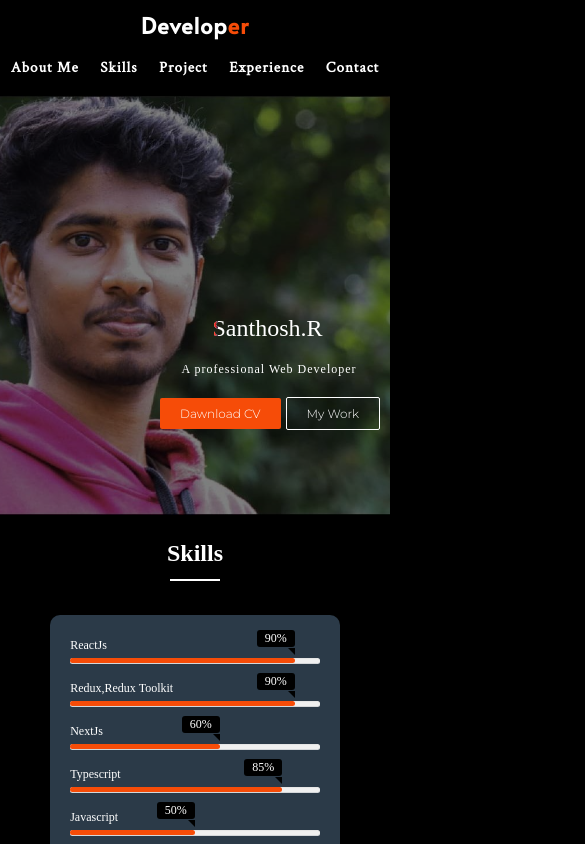
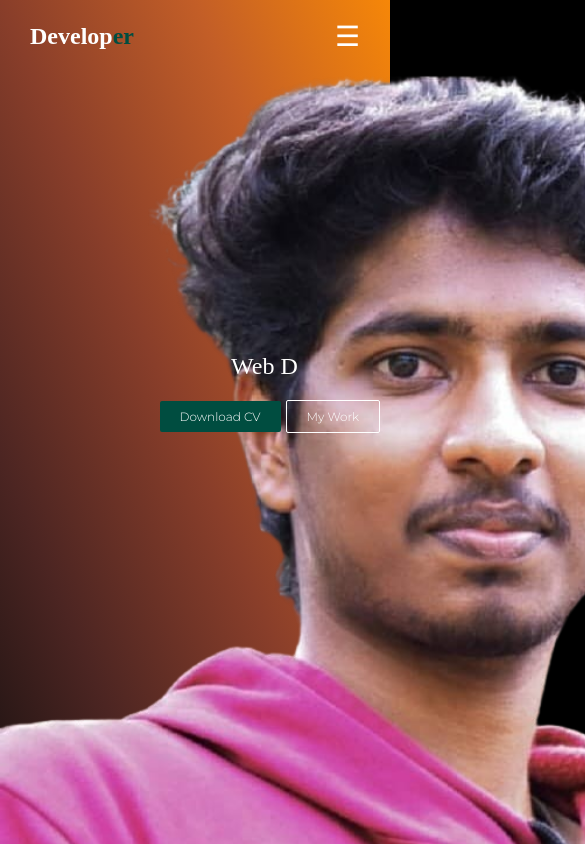
Before and after one commit to santhu434/Portfolio, a React (Create React App) app: page / in a window 390 px wide. Shown: the top 844 px of the page, 585 px wide, since content can reach past the window. Built offline with nearby package versions, Linux system fonts and the light colour scheme.

Commit message:
New update

```diff
--- a/src/App.js
+++ b/src/App.js
@@ -9,8 +9,10 @@ import Work from "./components/Work/Work";
 function App() {
   return (
     <div className="App">
+       <div className="banner">
        <Header/>
        <Topcontainer/>
+       </div>
        <Skillcontainer/>
        {/* <Projectcontainer/> */}
        <Experiencecontainer/>
--- a/src/components/Contact/contact.css
+++ b/src/components/Contact/contact.css
@@ -15,6 +15,7 @@
     justify-content: center;
     padding: 30px;
     margin-top: 20px;
+    background-image: url("https://encrypted-tbn0.gstatic.com/images?q=tbn:ANd9GcTO5M8JMJwFZDAlf02HmXrPk2owE6vGWUEIKQ&s");
 }
 .contact_container>p{
     font-size:20px;
--- a/src/components/Header/Header.js
+++ b/src/components/Header/Header.js
@@ -3,28 +3,33 @@ import {Link} from 'react-scroll'
 import './header.css'
 function Header() {
   return (
-    <div className='header'>
-        <div className='header_left'>
-            <h1>Develop<span>er</span></h1>
+  <>
+  <header class="header">
+  <nav>
+    <div class="logo">
+      <a href="index.html">Develop<span>er</span></a>
     </div>
-        <div className='header_right'>
+    <input type="checkbox" id="menu-toggle"/>
+    <label for="menu-toggle" class="menu-icon">&#9776;</label>
+    <ul class="menu">
     <Link to='about' smooth={true} duration={500}>
-            <h4>About Me</h4>
+      <li><a>About Me</a></li>
+    </Link>
+      <Link to='exp' smooth={true} duration={500}>
+      <li><a>Experience</a></li>
+      </Link>
+      <Link to='project' smooth={true} duration={500}>
+      <li><a>Projects</a></li>
       </Link>
       <Link to='skills' smooth={true} duration={500}>
-            <h4>Skills</h4>
-            </Link>
-            <Link to='project' smooth={true} duration={500}>
-            <h4>Project</h4>
-            </Link>
-            <Link to='exp' smooth={true} duration={500}>
-            <h4>Experience</h4>
+      <li><a>Skills</a></li>
       </Link>
       <Link to='contact' smooth={true} duration={500}>
-            <h4>Contact</h4>
+      <li><a>Contact</a></li>
       </Link>
-        </div>
-    </div>
+    </ul>
+  </nav>
+</header></>
   )
 }
 
--- a/src/components/Header/header.css
+++ b/src/components/Header/header.css
@@ -1,98 +1,97 @@
-@import url('https://fonts.googleapis.com/css2?family=Alata&display=swap');
-@import url('https://fonts.googleapis.com/css2?family=Alata&family=Crimson+Text&display=swap');
 
 .header {
+    /* position: sticky;
+    top: 0; */
+    width: 100%;
+    /* box-shadow: 0 4px 20px hsla(207, 24%, 35%, 0.1); */
+    /* background-color: #151418; */
+    /* z-index: 1; */
+  }
+
+  nav {
     display: flex;
+    justify-content: space-between;
     align-items: center;
-    color: white;
-    background-color: black;
-    top: 0;
-    position: sticky;
-    z-index: 2000;
-}
+    padding: 20px 30px;
+  }
 
-.header_left {
-    flex: 0.4;
-}
+  .logo a {
+    font-size: 24px;
+    font-weight: bold;
+    color: #fff;
+  }
 
-.header_left > h1 {
-    text-align: center;
-    font-family: "Alata", sans-serif;
-    letter-spacing: 1px;
-    padding: 20px 0;
-}
+  .logo a span {
+    color: #004d40;
+  }
 
-.header_left > h1 > span {
-    color: #F64c08;
-}
+  .menu {
+    display: flex;
+    justify-content: center;
+    align-items: center;
+  }
+  .menu li{
+    list-style-type: none;
+  }
 
-.header_right {
-    display: flex;
-    flex: 0.6;
-    justify-content: space-evenly;
-    align-items: center;
-}
+  .menu a {
+    display: block;
+    padding: 7px 15px;
+    font-size: 17px;
+    font-weight: 500;
+    transition: 0.2s all ease-in-out;
+    color: #fff;
+  }
 
-.header_right > a > h4 {
-    font-size: 18px;
-    cursor: pointer;
-    transition: transform 200ms ease-in-out;
-    font-family: "Crimson Text", serif;
-    padding: 20px 0;
-    letter-spacing: 1px;
-}
+  .menu:hover a {
+    opacity: 0.4;
+  }
 
-.header_right > a > h4:hover {
-    transform: scale(1.09);
-    background-color: #F64c08;
-    color: white;
-    padding: 5px 20px;
-    border-radius: 2px;
-    letter-spacing: 1px;
-    font-family: "Crimson Text", serif;
-    font-size: 18px;
-    cursor: pointer;
-}
+  .menu a:hover {
+    opacity: 1;
+    color: #fff;
+  }
 
-.header_rightButton {
-    background-color: #F64c08;
-    color: white;
-    padding: 5px 20px;
-    border-radius: 2px;
-    cursor: pointer;
-}
+  .menu-icon {
+    display: none;
+  }
 
-/* Media Query for Responsive Dropdown Box */
-@media screen and (max-width: 420px) {
-    .header {
-        display: flex;
-        flex-direction: column;
+  #menu-toggle {
+    display: none;
+  }
 
-    }
-    .header_left > h1 {
-        padding: 10px 0;
-        text-align: center;
-        font-family: "Alata", sans-serif;
-        letter-spacing: 1px;
-        font-size: 22px;
-    }
-    .header_right {
-        width: 100%;
-        display: flex;
-        flex-direction:row;
-    }
-    .header_right > a > h4,
-    .header_rightButton {
-        font-size: 15px;
-        cursor: pointer;
-        transition: transform 200ms ease-in-out;
-        font-family: "Crimson Text", serif;
-        padding: 8px 5px;
-        letter-spacing: 1px;
-    }
-    .header_right > a > h4:hover{
-        font-size: 15px;
-        padding: 3px 8px;
+  #menu-toggle:checked ~ .menu {
+    transform: scale(1, 1);
+  }
+
+  @media only screen and (max-width: 950px) {
+    .menu {
+      flex-direction: column;
+      background-color: #151418;
+      align-items: start;
+      position: absolute;
+      top: 70px;
+      left: 0;
+      width: 100%;
+      z-index: 1;
+      transform: scale(1, 0);
+      transform-origin: top;
+      transition: transform 0.3s ease-in-out;
+      box-shadow: rgba(0, 0, 0, 0.15) 1.95px 1.95px 2.6px;
     }
 
-}
+    .menu a {
+      margin-left: 12px;
+    }
+
+    .menu li {
+      margin-bottom: 10px;
+    }
+
+    .menu-icon {
+      display: block;
+      color: #fff;
+      font-size: 28px;
+      cursor: pointer;
+    }
+  }
--- a/src/components/Topcontainer/topcontainer.css
+++ b/src/components/Topcontainer/topcontainer.css
@@ -1,22 +1,17 @@
 .topcontainer{
-    margin-top: 10px;
-    background: url('../../assets/profile.jpg');
+    /* margin-top: 10px; */
     height: 100vh;
-    background-position: center;
-    background-size: cover;
-    background-repeat: no-repeat;
-    box-shadow: inset 0 0 0 2000px rgba(0,0,0,0.5);
+    /* box-shadow: inset 0 0 0 2000px rgba(0,0,0,0.5); */
 }
 
 
-@media (max-width: 420px) {
+/* @media (max-width: 420px) {
     .topcontainer {
         margin-top: 10px;
-        background: url('../../assets/profile.jpg');
+        background: url('../../assets/profile2.png');
         height: 420px;
         background-position: center;
-        background-size: auto 100%; /* Adjusted background-size property */
         background-repeat: no-repeat;
         box-shadow: inset 0 0 0 2000px rgba(0,0,0,0.5);
      }
-}
+} */
--- a/src/components/Topcontent/Topcontent.js
+++ b/src/components/Topcontent/Topcontent.js
@@ -1,26 +1,46 @@
-import React from 'react'
-import { Link } from 'react-scroll'
-import './topcontent.css'
-import './cvbutton.css'
+import React, { useEffect } from 'react';
+import { Link } from 'react-scroll';
+import './topcontent.css';
+import './cvbutton.css';
+import profile from '../../assets/profile2.png';
+import Typewriter from 'typewriter-effect/dist/core';
+
 function Topcontent() {
+  useEffect(() => {
+    var app = document.getElementById('animate-text');
+
+    var typewriter = new Typewriter(app, {
+      loop: true,
+    });
+
+    typewriter
+      .typeString('Santhosh.R')
+      .pauseFor(2500)
+      .deleteAll()
+      .typeString('Web Developer')
+      .pauseFor(2500)
+      .deleteAll()
+      .typeString('<strong>FrontEnd Developer</strong>')
+      .pauseFor(2500)
+      .start();
+  }, []);
+
   return (
     <div className='topcontent'>
+      <div style={{ height: '100vh' }}>
+        <img src={profile} alt='Profile' style={{ height: '100%', width: 'auto' }} />
+      </div>
       <div className='topcontent_container'>
-        <div class="container">
-          <span data-title=" Santhosh.R" class="text">
-            Santhosh.R
-          </span>
-        </div>
-        <p>A professional Web Developer</p>
-        <a href="Santhosh Professional CV.pdf">
-          <button className='topcontent_dawnloadButton'>Dawnload CV</button>
+        <div id='animate-text'></div>
+        <a href='Santhosh Professional CV.pdf'>
+          <button className='topcontent_dawnloadButton'>Download CV</button>
         </a>
         <Link to='project' smooth={true} duration={500}>
           <button className='topcontent_workButton'>My Work</button>
         </Link>
       </div>
     </div>
-  )
+  );
 }
 
-export default Topcontent
+export default Topcontent;
--- a/src/components/Topcontent/cvbutton.css
+++ b/src/components/Topcontent/cvbutton.css
@@ -1,56 +1,32 @@
+#animate-text{
+  text-align:center;
+  font-size:50px;
+  /* background-image: linear-gradient(
+    -225deg,
+    #1c1c1e 0%,
+    #3f3f3f 29%,
+    #f7f4f4 67%,
+    #f2f2f0 100%
+  ); */
+  background-color: white;
+  background-clip:border-box;
+   text-fill-color: transparent;
+  background-clip:text;
+  -webkit-background-clip:text;
+  -webkit-text-fill-color: transparent;
+  text-fill-color: transparent;
+  animation: textclip 2s linear infinite;
+}
 
+@keyframes textclip {
+  to {
+    background-position: 200% center;
+  }
+}
 
-    .container{
-      margin: 0 auto;
-      /* height: 100vh; */
-      display: flex;
-      align-items:start;
-      justify-content: start;
-      background-color: transparent;
-      .text{
-        color: transparent;
-        font-size: 50px;
-        display: inline-block;
-        border-radius: 3px;
-        background-color:white;
-        position: relative;
-        -webkit-background-clip: text;
-        background-clip: text;
-        &:before{
-          content: attr(data-title);
-          background: linear-gradient(90deg, rgba(245,137,21,1) 0%, rgba(253,29,29,1) 51%, rgba(29,53,87,1) 100%);
-          position: absolute;
-          top: 0;
-          right: 0;
-          bottom: 0;
-          left: 0;
-          width: 0;
-          background-clip: text;
-          -webkit-background-clip: text;
-          transition: all 1s ease-in-out;
-          animation: text-animation 6s infinite;
-        }
-      }
-    }
-
-    @keyframes text-animation{
-      0%{
-        width: 0;
-      }
-      50%{
-        width: 100%;
-      }
-      100%{
-        width: 0;
-      }
-    }
-    @media (max-width: 420px) {
-      .container{
-        display: flex;
-        align-items: center;
-        justify-content: center;
-        .text{
-          font-size: 24px;
-        }
-      }
-    }
+@media only screen and (max-width: 420px){
+  #animate-text{
+    margin-top: 60px;
+font-size: 24px;
+  }
+}
--- a/src/components/Topcontent/topcontent.css
+++ b/src/components/Topcontent/topcontent.css
@@ -28,7 +28,7 @@
 }
 .topcontent_dawnloadButton{
     color: white;
-    background-color: #f64c08;
+    background-color: #004d40;
     font-size: 14px;
     padding: 10px 30px;
     font-family: 'Montserrat',sans-serif;
--- a/src/index.css
+++ b/src/index.css
@@ -11,6 +11,9 @@ a{
   text-decoration: none;
   color: white;
 }
+.banner{
+  background-image: linear-gradient(to right top, #110e0e, #4c2522, #893e2a, #c35e27, #f68708);
+}
 @media only screen and (max-width: 420px) {
   h1{
     font-size: 18px;
```
Also changed, not shown: src/assets/profile2.png (added), 1 other file (tests, documents, lock files or other folders). Lines whose indentation alone changed are shown as unchanged.
